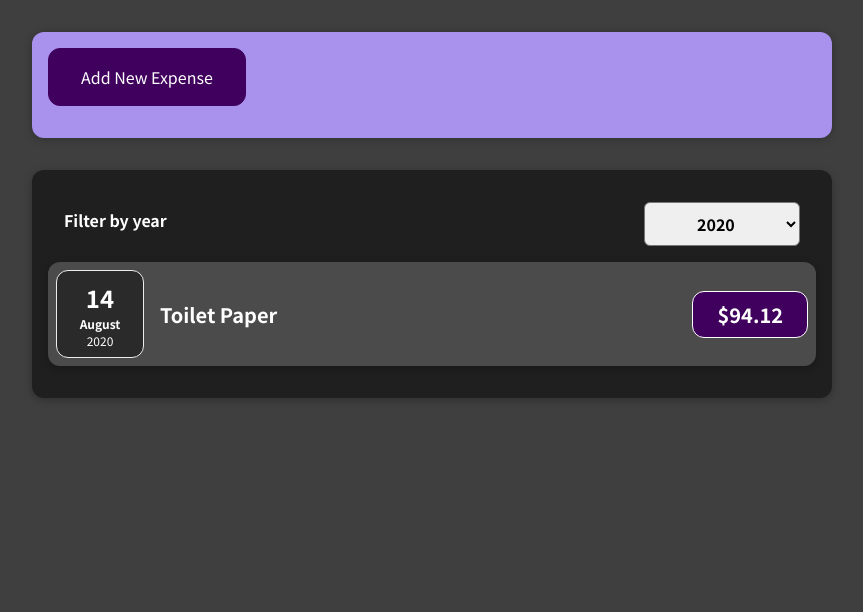
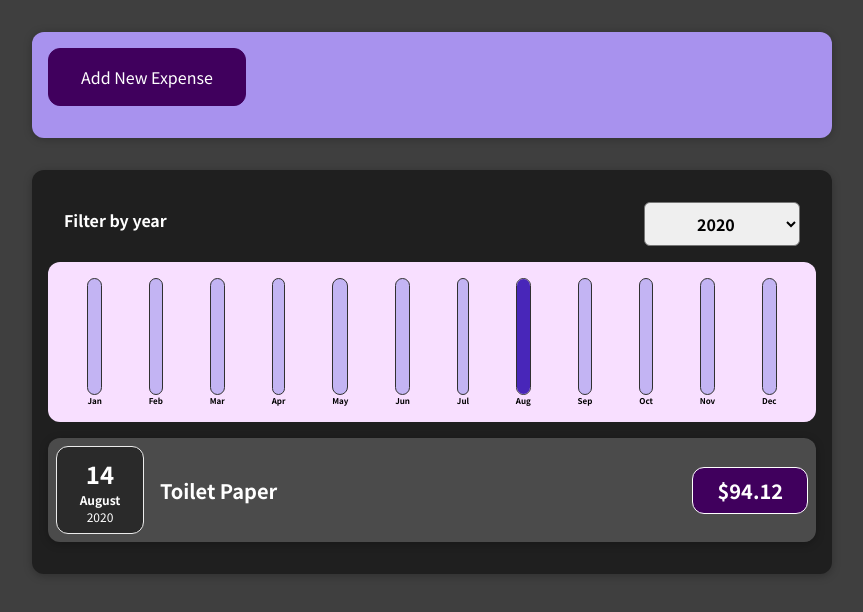
Before and after one commit to rraaij/keepstraight-react, a React (Create React App) app: page / in a window 1280 px wide. Shown: the top 612 px of the page, without its empty margins (208-1071 px from the left). Built offline with nearby package versions, Linux system fonts and the light colour scheme.

Commit message:
added chart bars

```diff
--- /dev/null
+++ b/src/components/Chart/Chart.css
@@ -0,0 +1,9 @@
+.chart {
+    padding: 1rem;
+    border-radius: 12px;
+    background-color: #f8dfff;
+    text-align: center;
+    display: flex;
+    justify-content: space-around;
+    height: 10rem;
+}
--- /dev/null
+++ b/src/components/Chart/Chart.js
@@ -0,0 +1,20 @@
+import "./Chart.css";
+import ChartBar from "./ChartBar";
+
+const Chart = (props) => {
+    const datapointValues = props.dataPoints.map(p => p.value);
+    const totalMax = Math.max(...datapointValues);
+  return (
+    <div className="chart">
+      {props.dataPoints.map((dataPoint) => (
+        <ChartBar
+          key={dataPoint.label}
+          value={dataPoint.value}
+          maxValue={totalMax}
+          label={dataPoint.label}
+        />
+      ))}
+    </div>
+  );
+};
+export default Chart;
--- /dev/null
+++ b/src/components/Chart/ChartBar.css
@@ -0,0 +1,30 @@
+.chart-bar {
+    height: 100%;
+    display: flex;
+    flex-direction: column;
+    align-items: center;
+}
+
+.chart-bar__inner {
+    height: 100%;
+    width: 100%;
+    border: 1px solid #313131;
+    border-radius: 12px;
+    background-color: #c3b4f3;
+    overflow: hidden;
+    display: flex;
+    flex-direction: column;
+    justify-content: flex-end;
+}
+
+.chart-bar__fill {
+    background-color: #4826b9;
+    width: 100%;
+    transition: all 0.3s ease-out;
+}
+
+.chart-bar__label {
+    font-weight: bold;
+    font-size: 0.5rem;
+    text-align: center;
+}
--- /dev/null
+++ b/src/components/Chart/ChartBar.js
@@ -0,0 +1,19 @@
+import "./ChartBar.css";
+
+const ChartBar = (props) => {
+  let barFillHeight = "0%";
+
+  if (props.maxValue > 0) {
+    barFillHeight = Math.round((props.value / props.maxValue) * 100) + "%";
+  }
+
+  return (
+    <div className="chart-bar">
+      <div className="chart-bar__inner">
+        <div className="chart-bar__fill" style={{height: barFillHeight}}/>
+      </div>
+      <div className="chart-bar__label">{props.label}</div>
+    </div>
+  );
+};
+export default ChartBar;
--- a/src/components/Expenses/Expenses.js
+++ b/src/components/Expenses/Expenses.js
@@ -3,6 +3,7 @@
 import ExpensesFilter from "./ExpensesFilter";
 import { useState } from "react";
 import ExpensesList from "./ExpensesList";
+import ExpensesChart from "./ExpensesChart";
 
 const Expenses = (props) => {
   const [filteredYear, setFilteredYear] = useState("2020");
@@ -18,6 +19,7 @@
         selectedYear={filteredYear}
         onChangeFilter={handleFilter}
       />
+        <ExpensesChart expenses={filteredExpenses} />
       <ExpensesList items={filteredExpenses} />
     </Card>
   );
--- /dev/null
+++ b/src/components/Expenses/ExpensesChart.js
@@ -0,0 +1,26 @@
+import Chart from "../Chart/Chart";
+
+const ExpensesChart = (props) => {
+  const chartDataPoints = [
+    { label: "Jan", value: 0 },
+    { label: "Feb", value: 0 },
+    { label: "Mar", value: 0 },
+    { label: "Apr", value: 0 },
+    { label: "May", value: 0 },
+    { label: "Jun", value: 0 },
+    { label: "Jul", value: 0 },
+    { label: "Aug", value: 0 },
+    { label: "Sep", value: 0 },
+    { label: "Oct", value: 0 },
+    { label: "Nov", value: 0 },
+    { label: "Dec", value: 0 },
+  ];
+
+  for (const expense of props.expenses) {
+      const expenseMonth = expense.date.getMonth();
+      chartDataPoints[expenseMonth].value += expense.amount;
+  }
+
+  return <Chart dataPoints={chartDataPoints}/>;
+};
+export default ExpensesChart;
--- a/src/components/NewExpense/ExpenseForm.js
+++ b/src/components/NewExpense/ExpenseForm.js
@@ -17,7 +17,7 @@
 
     const expenseData = {
       title: enteredTitle,
-      amount: enteredAmount,
+      amount: +enteredAmount,
       date: new Date(enteredDate),
     };
 
```
